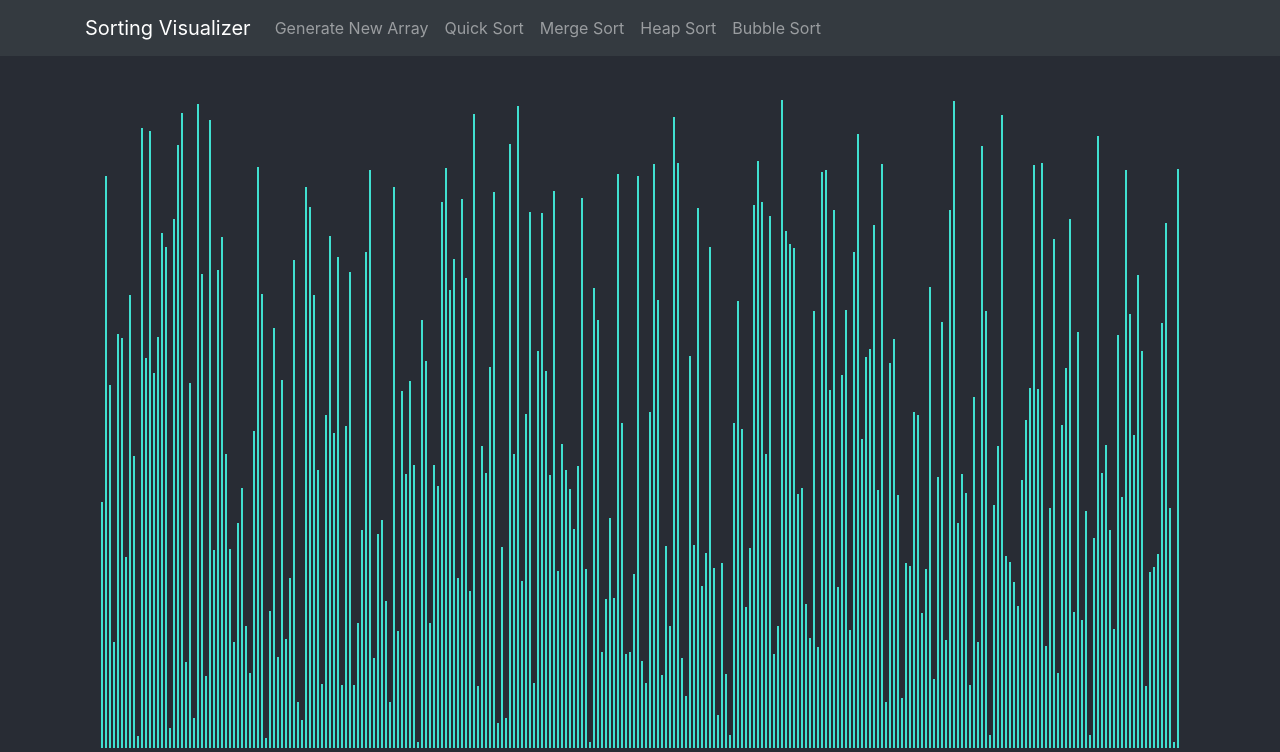
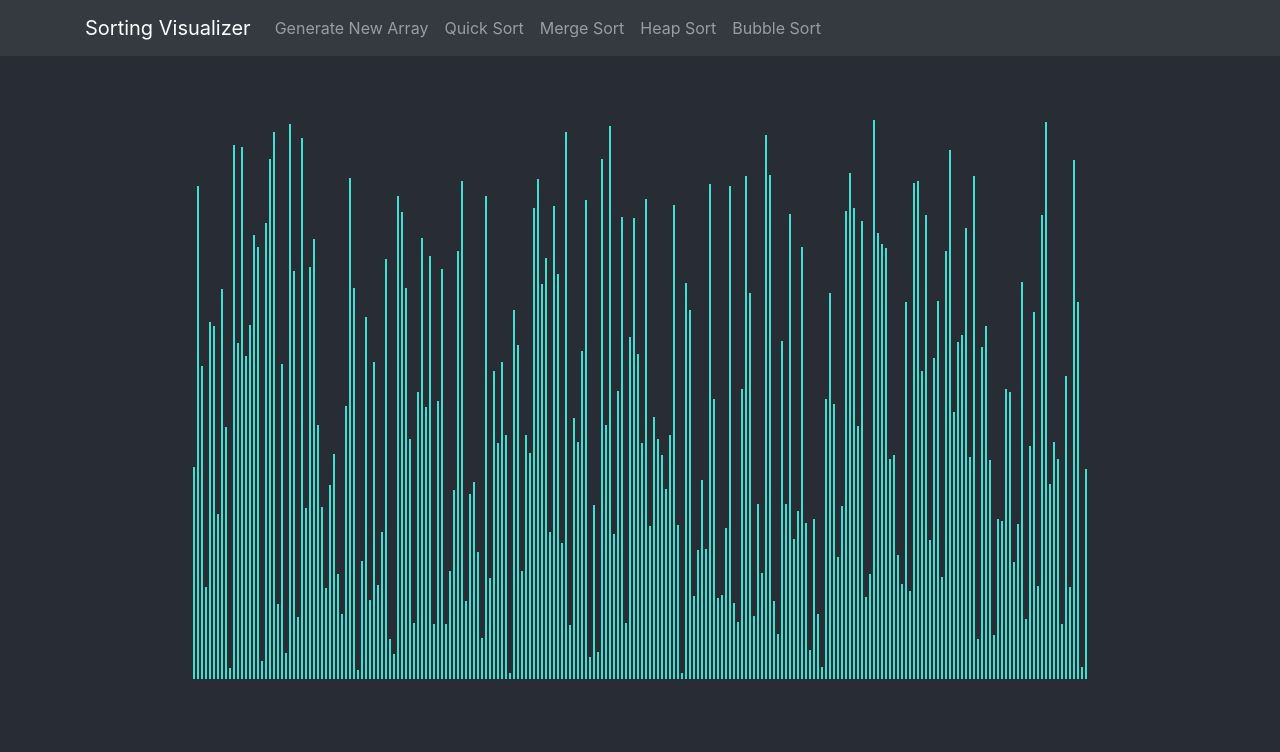
Before and after one commit to CharlesWDavid/Sorting-Visualizer, a React (Create React App) app: page / in a window 1280 px wide. Shown: the top 752 px of the page. Built offline with nearby package versions, Linux system fonts and the light colour scheme.

Commit message:
improved responsiveness with screen sizes

```diff
--- a/src/SortingVisualizer/SortingVisualizer.css
+++ b/src/SortingVisualizer/SortingVisualizer.css
@@ -1,14 +1,29 @@
-.array-container {
-    position: absolute;
-    text-align: center;
-    left: 100px;
-    right: 100px;
-    top: 100px;
-    padding-bottom: 50px;
-}
-
 .array-bar {
     width: 2px;
     display: inline-block;
     margin: 0 1px;
 }
+
+/* Desktops and laptops ----------- */
+@media only screen and (min-width : 1224px) {
+    .array-container{
+        position: absolute;
+        text-align: center;
+        left: 15%;
+        right: 15%;
+        top: 15%;
+        bottom: 15%;
+    }
+}
+
+/* Large screens ----------- */
+@media only screen and (min-width : 1824px) {
+    .array-container{
+        position: absolute;
+        text-align: center;
+        left: 15%;
+        right: 15%;
+        top: 15%;
+        bottom: 15%;
+    }
+}
--- a/src/SortingVisualizer/SortingVisualizer.jsx
+++ b/src/SortingVisualizer/SortingVisualizer.jsx
@@ -8,7 +8,7 @@ import {Navbar, Nav, Container} from 'react-bootstrap';
 
 
 // Number of bars appearing in the visualizer
-const NUMBER_OF_BARS = 300;
+const NUMBER_OF_BARS = Math.floor((window.innerWidth * 0.7) / 4);
 
 // Main color of bars
 const PRIMARY_COLOR = 'turquoise';
@@ -35,7 +35,7 @@ export class SortingVisualizer extends React.Component{
     resetArray(){
         const array = [];
         for (let i=0; i<NUMBER_OF_BARS; i++){
-            array.push(randomFromInterval(5, 650));
+            array.push(randomFromInterval(5, Math.floor((window.innerHeight * 0.7))));
         }
         this.setState({array});
     }
```
Also changed, not shown: public/manifest.json.
